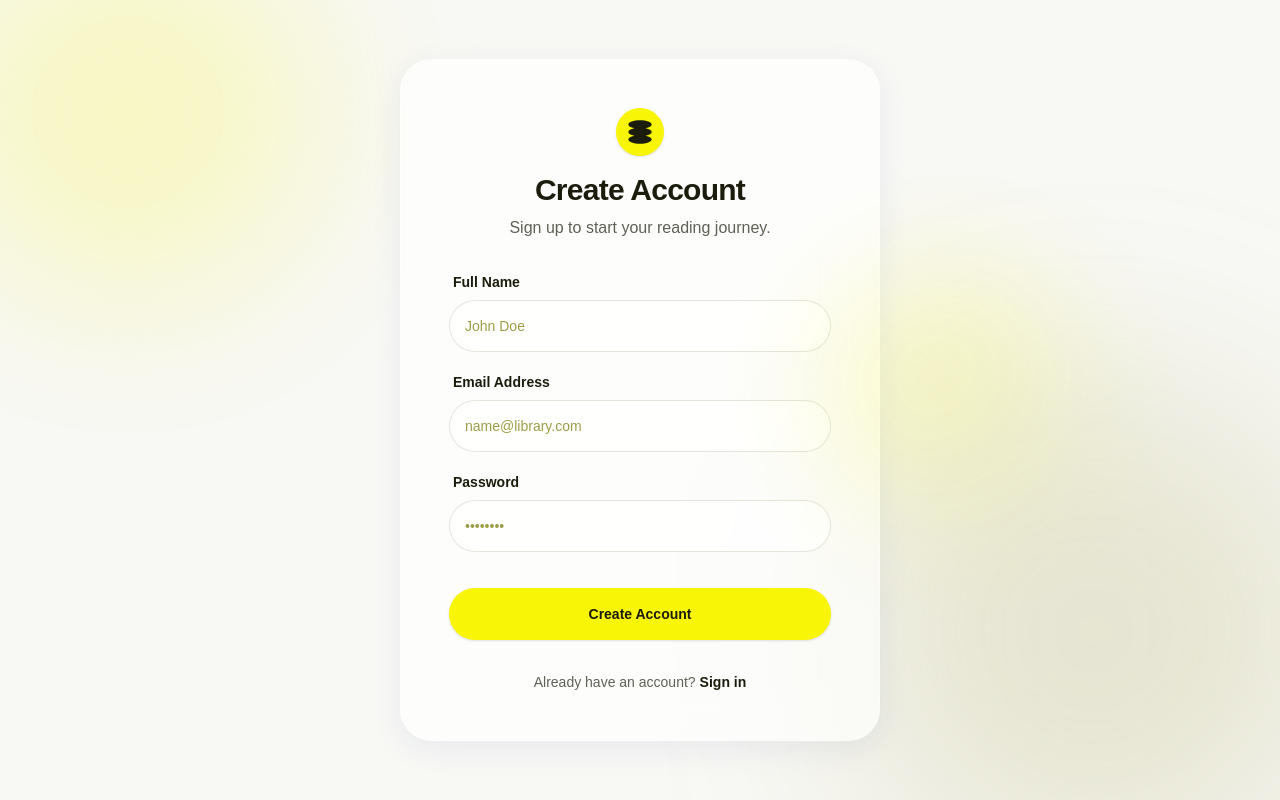
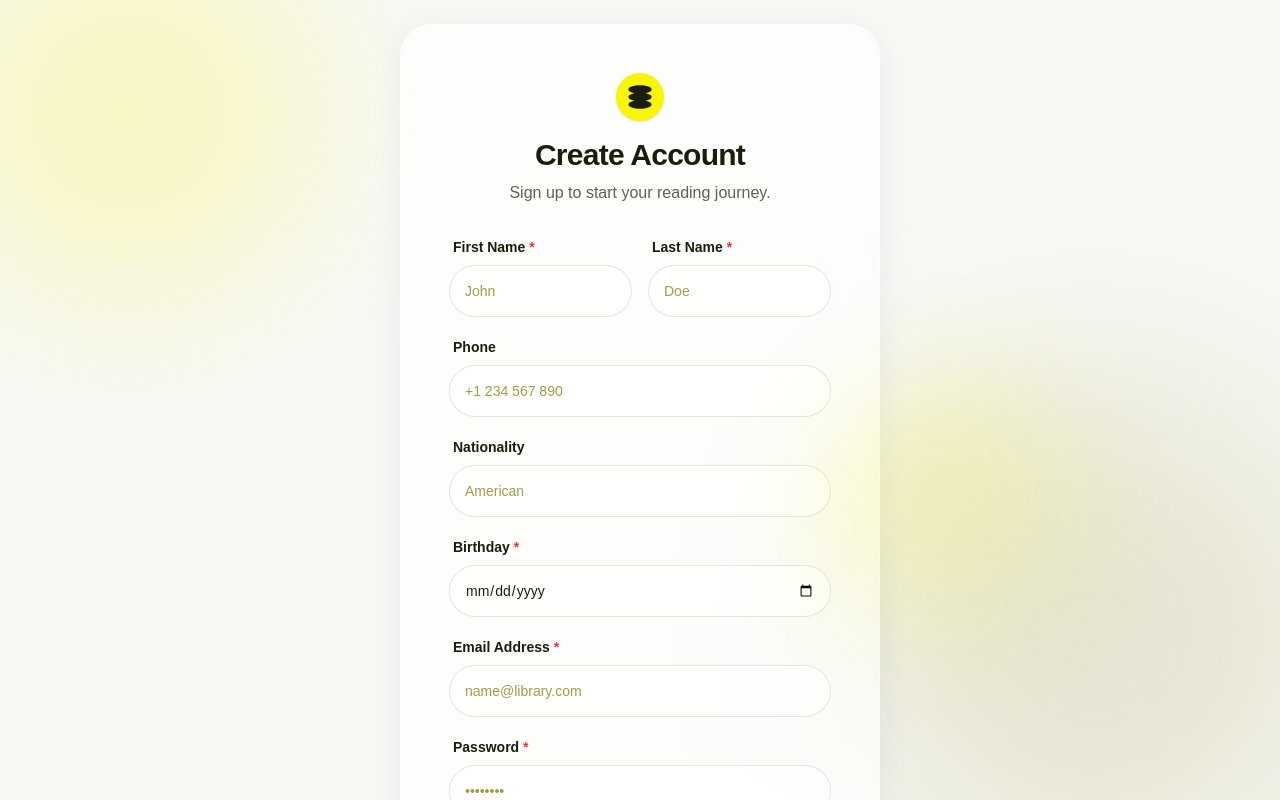
Before and after one commit to LJFamily2/book_management_backend_system, a React (Vite) app in the folder client/: page / in a window 1280 px wide. Both pictures are taken after a click on the button "Sign up". Shown: the top 800 px of the page. Built offline with nearby package versions, Linux system fonts and the light colour scheme.

Commit message:
feat: enhance login form with validation and error handling; add additional fields for user registration

```diff
--- a/client/src/pages/LoginPage.jsx
+++ b/client/src/pages/LoginPage.jsx
@@ -3,8 +3,92 @@ import { Link } from "react-router-dom";
 
 const LoginPage = () => {
   const [isLogin, setIsLogin] = useState(true);
+  const [formData, setFormData] = useState({
+    firstname: "",
+    lastname: "",
+    email: "",
+    phone: "",
+    nationality: "",
+    birthday: "",
+    password: "",
+  });
+  const [errors, setErrors] = useState({});
 
-  const toggleMode = () => setIsLogin(!isLogin);
+  const toggleMode = () => {
+    setIsLogin(!isLogin);
+    setErrors({});
+    setFormData({
+      firstname: "",
+      lastname: "",
+      email: "",
+      phone: "",
+      nationality: "",
+      birthday: "",
+      password: "",
+    });
+  };
+
+  const handleChange = (e) => {
+    const { name, value } = e.target;
+    setFormData({ ...formData, [name]: value });
+    // Clear error when user types
+    if (errors[name]) {
+      setErrors({ ...errors, [name]: "" });
+    }
+  };
+
+  const validateForm = () => {
+    const newErrors = {};
+    const emailRegex = /^[^\s@]+@[^\s@]+\.[^\s@]+$/;
+    const passwordRegex = /^(?=.*[a-zA-Z])(?=.*[0-9])/;
+
+    if (!formData.email) {
+      newErrors.email = "Email is required";
+    } else if (!emailRegex.test(formData.email)) {
+      newErrors.email = "Invalid email format";
+    }
+
+    if (!formData.password) {
+      newErrors.password = "Password is required";
+    } else if (!isLogin) {
+      if (formData.password.length < 8) {
+        newErrors.password = "Password must be at least 8 characters";
+      } else if (!passwordRegex.test(formData.password)) {
+        newErrors.password =
+          "Password must contain at least 1 letter and 1 number";
+      }
+    }
+
+    if (!isLogin) {
+      if (!formData.firstname) newErrors.firstname = "First name is required";
+      if (!formData.lastname) newErrors.lastname = "Last name is required";
+      if (!formData.birthday) {
+        newErrors.birthday = "Birthday is required";
+      } else {
+        const birthDate = new Date(formData.birthday);
+        const today = new Date();
+        let age = today.getFullYear() - birthDate.getFullYear();
+        const m = today.getMonth() - birthDate.getMonth();
+        if (m < 0 || (m === 0 && today.getDate() < birthDate.getDate())) {
+          age--;
+        }
+        if (age < 13) {
+          newErrors.birthday = "You must be at least 13 years old";
+        }
+      }
+    }
+
+    setErrors(newErrors);
+    return Object.keys(newErrors).length === 0;
+  };
+
+  const handleSubmit = (e) => {
+    e.preventDefault();
+    if (validateForm()) {
+      console.log("Form submitted:", formData);
+      // TODO: Call backend API
+    }
+  };
 
   return (
     <div className="font-display bg-background-light dark:bg-background-dark text-[#1c1c0d] dark:text-[#fcfcf8] min-h-screen flex flex-col relative overflow-hidden selection:bg-primary selection:text-black transition-colors duration-300">
@@ -43,28 +127,136 @@ const LoginPage = () => {
           </div>
 
           {/* Form */}
-          <form
-            className="flex flex-col gap-5"
-            onSubmit={(e) => e.preventDefault()}
+          <form className="flex flex-col gap-5" onSubmit={handleSubmit}>
+            {!isLogin && (
+              <>
+                <div className="flex gap-4">
+                  <div className="group flex-1">
+                    <label
+                      className="block text-sm font-bold text-[#1c1c0d] dark:text-white mb-2 ml-1"
+                      htmlFor="firstname"
                     >
-            {!isLogin && (
+                      First Name <span className="text-red-500">*</span>
+                    </label>
+                    <div className="relative">
+                      <input
+                        className={`form-input block w-full px-4 py-3.5 rounded-full bg-white/70 dark:bg-black/20 border-0 ring-1 ring-inset ${
+                          errors.firstname
+                            ? "ring-red-500"
+                            : "ring-[#e5e5dc] dark:ring-white/20"
+                        } placeholder:text-[#9e9d47] focus:ring-2 focus:ring-inset focus:ring-primary focus:bg-white dark:focus:bg-black/40 sm:text-sm sm:leading-6 text-[#1c1c0d] dark:text-white transition-all duration-200`}
+                        id="firstname"
+                        name="firstname"
+                        placeholder="John"
+                        type="text"
+                        value={formData.firstname}
+                        onChange={handleChange}
+                      />
+                      {errors.firstname && (
+                        <p className="text-red-500 text-xs mt-1 ml-2">
+                          {errors.firstname}
+                        </p>
+                      )}
+                    </div>
+                  </div>
+                  <div className="group flex-1">
+                    <label
+                      className="block text-sm font-bold text-[#1c1c0d] dark:text-white mb-2 ml-1"
+                      htmlFor="lastname"
+                    >
+                      Last Name <span className="text-red-500">*</span>
+                    </label>
+                    <div className="relative">
+                      <input
+                        className={`form-input block w-full px-4 py-3.5 rounded-full bg-white/70 dark:bg-black/20 border-0 ring-1 ring-inset ${
+                          errors.lastname
+                            ? "ring-red-500"
+                            : "ring-[#e5e5dc] dark:ring-white/20"
+                        } placeholder:text-[#9e9d47] focus:ring-2 focus:ring-inset focus:ring-primary focus:bg-white dark:focus:bg-black/40 sm:text-sm sm:leading-6 text-[#1c1c0d] dark:text-white transition-all duration-200`}
+                        id="lastname"
+                        name="lastname"
+                        placeholder="Doe"
+                        type="text"
+                        value={formData.lastname}
+                        onChange={handleChange}
+                      />
+                      {errors.lastname && (
+                        <p className="text-red-500 text-xs mt-1 ml-2">
+                          {errors.lastname}
+                        </p>
+                      )}
+                    </div>
+                  </div>
+                </div>
+
                 <div className="group">
                   <label
                     className="block text-sm font-bold text-[#1c1c0d] dark:text-white mb-2 ml-1"
-                  htmlFor="name"
+                    htmlFor="phone"
                   >
-                  Full Name
+                    Phone
                   </label>
                   <div className="relative">
                     <input
                       className="form-input block w-full px-4 py-3.5 rounded-full bg-white/70 dark:bg-black/20 border-0 ring-1 ring-inset ring-[#e5e5dc] dark:ring-white/20 placeholder:text-[#9e9d47] focus:ring-2 focus:ring-inset focus:ring-primary focus:bg-white dark:focus:bg-black/40 sm:text-sm sm:leading-6 text-[#1c1c0d] dark:text-white transition-all duration-200"
-                    id="name"
-                    name="name"
-                    placeholder="John Doe"
-                    type="text"
+                      id="phone"
+                      name="phone"
+                      placeholder="+1 234 567 890"
+                      type="tel"
+                      value={formData.phone}
+                      onChange={handleChange}
                     />
                   </div>
                 </div>
+
+                <div className="group">
+                  <label
+                    className="block text-sm font-bold text-[#1c1c0d] dark:text-white mb-2 ml-1"
+                    htmlFor="nationality"
+                  >
+                    Nationality
+                  </label>
+                  <div className="relative">
+                    <input
+                      className="form-input block w-full px-4 py-3.5 rounded-full bg-white/70 dark:bg-black/20 border-0 ring-1 ring-inset ring-[#e5e5dc] dark:ring-white/20 placeholder:text-[#9e9d47] focus:ring-2 focus:ring-inset focus:ring-primary focus:bg-white dark:focus:bg-black/40 sm:text-sm sm:leading-6 text-[#1c1c0d] dark:text-white transition-all duration-200"
+                      id="nationality"
+                      name="nationality"
+                      placeholder="American"
+                      type="text"
+                      value={formData.nationality}
+                      onChange={handleChange}
+                    />
+                  </div>
+                </div>
+
+                <div className="group">
+                  <label
+                    className="block text-sm font-bold text-[#1c1c0d] dark:text-white mb-2 ml-1"
+                    htmlFor="birthday"
+                  >
+                    Birthday <span className="text-red-500">*</span>
+                  </label>
+                  <div className="relative">
+                    <input
+                      className={`form-input block w-full px-4 py-3.5 rounded-full bg-white/70 dark:bg-black/20 border-0 ring-1 ring-inset ${
+                        errors.birthday
+                          ? "ring-red-500"
+                          : "ring-[#e5e5dc] dark:ring-white/20"
+                      } placeholder:text-[#9e9d47] focus:ring-2 focus:ring-inset focus:ring-primary focus:bg-white dark:focus:bg-black/40 sm:text-sm sm:leading-6 text-[#1c1c0d] dark:text-white transition-all duration-200`}
+                      id="birthday"
+                      name="birthday"
+                      type="date"
+                      value={formData.birthday}
+                      onChange={handleChange}
+                    />
+                    {errors.birthday && (
+                      <p className="text-red-500 text-xs mt-1 ml-2">
+                        {errors.birthday}
+                      </p>
+                    )}
+                  </div>
+                </div>
+              </>
             )}
 
             <div className="group">
@@ -72,16 +264,27 @@ const LoginPage = () => {
                 className="block text-sm font-bold text-[#1c1c0d] dark:text-white mb-2 ml-1"
                 htmlFor="email"
               >
-                Email Address
+                Email Address <span className="text-red-500">*</span>
               </label>
               <div className="relative">
                 <input
-                  className="form-input block w-full px-4 py-3.5 rounded-full bg-white/70 dark:bg-black/20 border-0 ring-1 ring-inset ring-[#e5e5dc] dark:ring-white/20 placeholder:text-[#9e9d47] focus:ring-2 focus:ring-inset focus:ring-primary focus:bg-white dark:focus:bg-black/40 sm:text-sm sm:leading-6 text-[#1c1c0d] dark:text-white transition-all duration-200"
+                  className={`form-input block w-full px-4 py-3.5 rounded-full bg-white/70 dark:bg-black/20 border-0 ring-1 ring-inset ${
+                    errors.email
+                      ? "ring-red-500"
+                      : "ring-[#e5e5dc] dark:ring-white/20"
+                  } placeholder:text-[#9e9d47] focus:ring-2 focus:ring-inset focus:ring-primary focus:bg-white dark:focus:bg-black/40 sm:text-sm sm:leading-6 text-[#1c1c0d] dark:text-white transition-all duration-200`}
                   id="email"
                   name="email"
                   placeholder="name@library.com"
                   type="email"
+                  value={formData.email}
+                  onChange={handleChange}
                 />
+                {errors.email && (
+                  <p className="text-red-500 text-xs mt-1 ml-2">
+                    {errors.email}
+                  </p>
+                )}
               </div>
             </div>
 
@@ -91,17 +294,28 @@ const LoginPage = () => {
                   className="block text-sm font-bold text-[#1c1c0d] dark:text-white"
                   htmlFor="password"
                 >
-                  Password
+                  Password <span className="text-red-500">*</span>
                 </label>
               </div>
               <div className="relative">
                 <input
-                  className="form-input block w-full px-4 py-3.5 rounded-full bg-white/70 dark:bg-black/20 border-0 ring-1 ring-inset ring-[#e5e5dc] dark:ring-white/20 placeholder:text-[#9e9d47] focus:ring-2 focus:ring-inset focus:ring-primary focus:bg-white dark:focus:bg-black/40 sm:text-sm sm:leading-6 text-[#1c1c0d] dark:text-white transition-all duration-200"
+                  className={`form-input block w-full px-4 py-3.5 rounded-full bg-white/70 dark:bg-black/20 border-0 ring-1 ring-inset ${
+                    errors.password
+                      ? "ring-red-500"
+                      : "ring-[#e5e5dc] dark:ring-white/20"
+                  } placeholder:text-[#9e9d47] focus:ring-2 focus:ring-inset focus:ring-primary focus:bg-white dark:focus:bg-black/40 sm:text-sm sm:leading-6 text-[#1c1c0d] dark:text-white transition-all duration-200`}
                   id="password"
                   name="password"
                   placeholder="••••••••"
                   type="password"
+                  value={formData.password}
+                  onChange={handleChange}
                 />
+                {errors.password && (
+                  <p className="text-red-500 text-xs mt-1 ml-2">
+                    {errors.password}
+                  </p>
+                )}
               </div>
               {isLogin && (
                 <a
```
Lines whose indentation alone changed are shown as unchanged.
